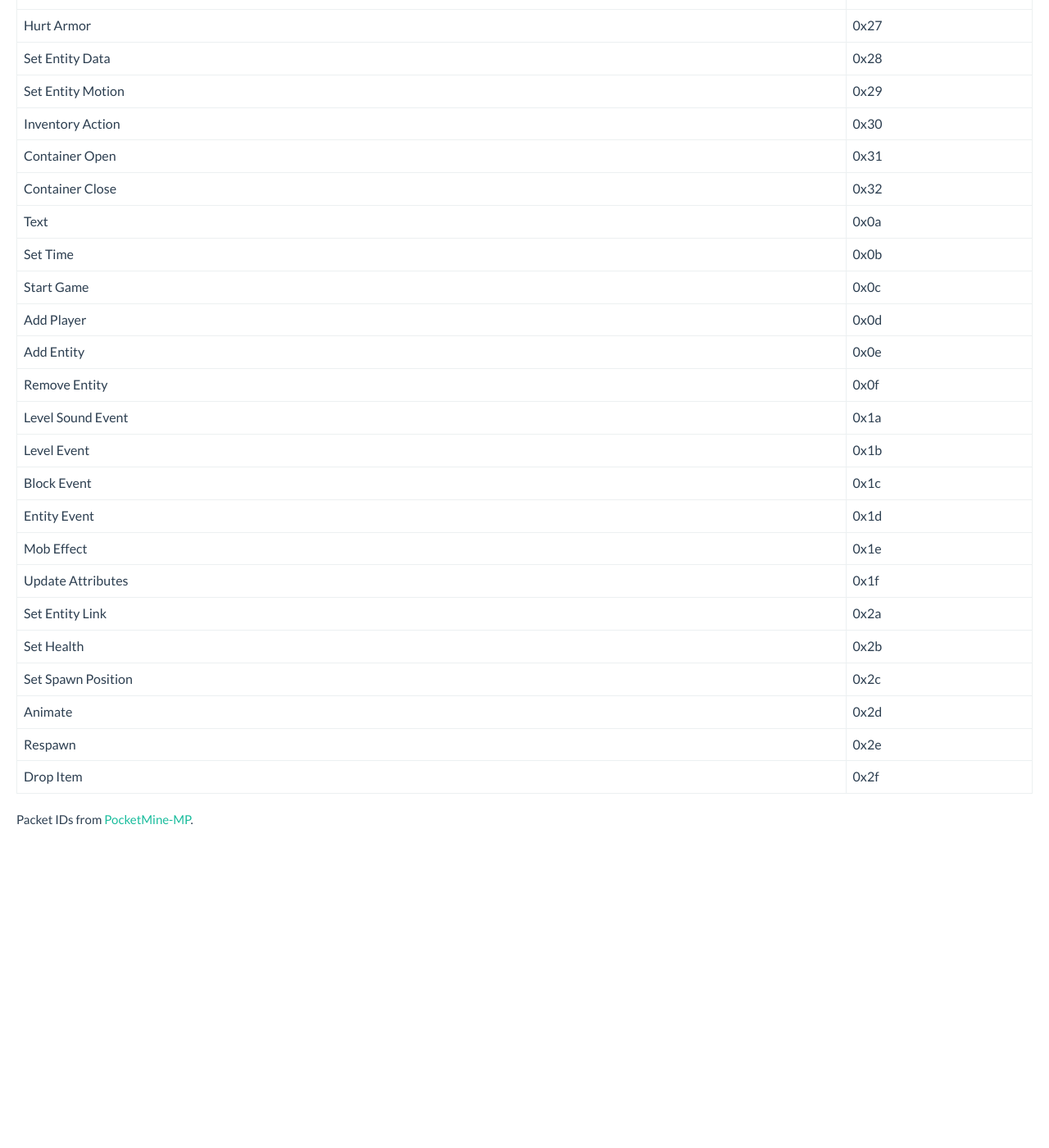
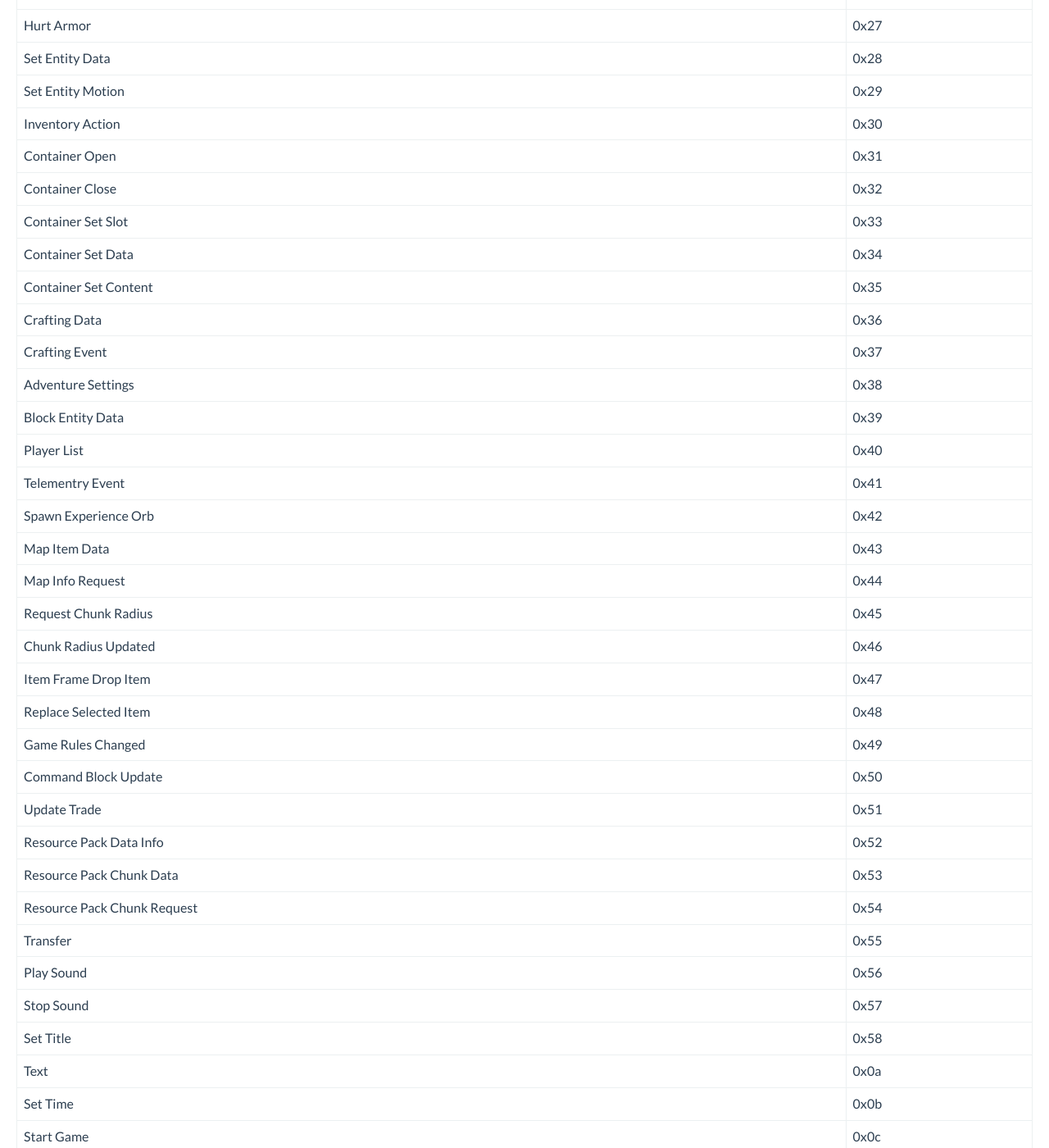
Before and after one commit to GNU-Droid/pe.thediamondyt.tk, a Jekyll site: the page built from _wiki/protocol/1.0.5/Info.md, in a window 1280 px wide and 1400 px high, scrolled down 1404 px. Shown: the whole window at 82% size. Built offline with Jekyll 4.4.1, drawn with Linux system fonts in a browser that asks for light colours; before the commit the page ends 2425 px from its top, so only the background shows below that; some of the changed text lies outside the part shown.

Commit message:
Finish adding 1.0.5 packets

```diff
--- a/_wiki/protocol/1.0.5/Info.md
+++ b/_wiki/protocol/1.0.5/Info.md
@@ -51,6 +50,32 @@ permalink: /wiki/protocol/1.0.5/
 |Inventory Action|0x30|
 |Container Open|0x31|
 |Container Close|0x32|
+|Container Set Slot|0x33|
+|Container Set Data|0x34|
+|Container Set Content|0x35|
+|Crafting Data|0x36|
+|Crafting Event|0x37|
+|Adventure Settings|0x38|
+|Block Entity Data|0x39|
+|Player List|0x40|
+|Telementry Event|0x41|
+|Spawn Experience Orb|0x42|
+|Map Item Data|0x43|
+|Map Info Request|0x44|
+|Request Chunk Radius|0x45|
+|Chunk Radius Updated|0x46|
+|Item Frame Drop Item|0x47|
+|Replace Selected Item|0x48|
+|Game Rules Changed|0x49|
+|Command Block Update|0x50|
+|Update Trade|0x51|
+|Resource Pack Data Info|0x52|
+|Resource Pack Chunk Data|0x53|
+|Resource Pack Chunk Request|0x54|
+|Transfer|0x55|
+|Play Sound|0x56|
+|Stop Sound|0x57|
+|Set Title|0x58|
 |Text|0x0a|
 |Set Time|0x0b|
 |Start Game|0x0c|
@@ -69,6 +94,18 @@ permalink: /wiki/protocol/1.0.5/
 |Animate|0x2d|
 |Respawn|0x2e|
 |Drop Item|0x2f|
+|Player Input|0x3a|
+|Full Chunk Data|0x3b|
+|Set Commands Enabled|0x3c|
+|Set Difficulty|0x3d|
+|Change Dimension|0x3e|
+|Set Player Game Type|0x3f|
+|Camera|0x4a|
+|Add Item|0x4b|
+|Boss Event|0x4c|
+|Show Credits|0x4d|
+|Available Commands|0x4e|
+|Command Step|0x4f|
 
 
 Packet IDs from [PocketMine-MP](https://github.com/pmmp/PocketMine-MP).
```
Also changed, not shown: other parts of _wiki/protocol/1.0.5/Info.md (+1 -2 lines), _wiki/realms/API.md (+1 -1 lines).
